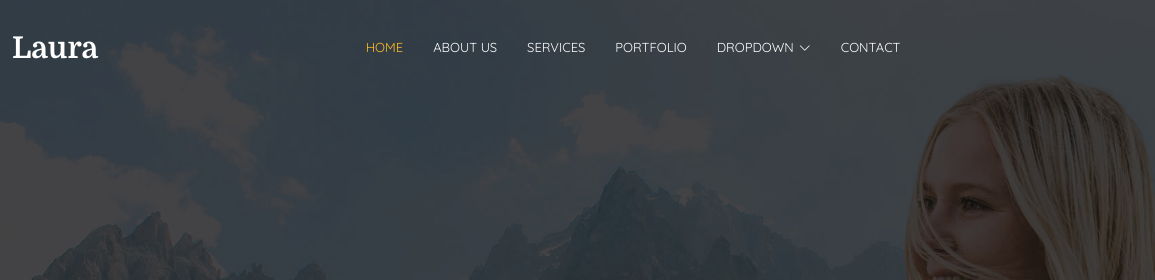
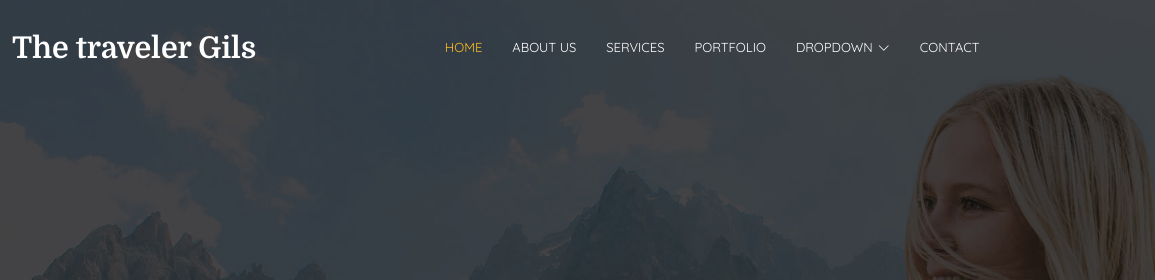
Before and after one commit to Shella0975/IT23-A, a plain HTML site: page index.html in a window 1280 px wide. Shown: the top 280 px of the page, 0-1155 px from the left. Drawn offline with Linux system fonts and the light colour scheme.

Commit message:
Update index.html

```diff
--- a/index.html
+++ b/index.html
@@ -44,7 +44,7 @@
       <a href="index.html" class="logo d-flex align-items-center me-auto me-xl-0">
         <!-- Uncomment the line below if you also wish to use an image logo -->
         <!-- <img src="assets/img/logo.png" alt=""> -->
-        <h1 class="sitename">Laura</h1>
+        <h1 class="sitename">The traveler Gils</h1>
       </a>
 
       <nav id="navmenu" class="navmenu">
```
